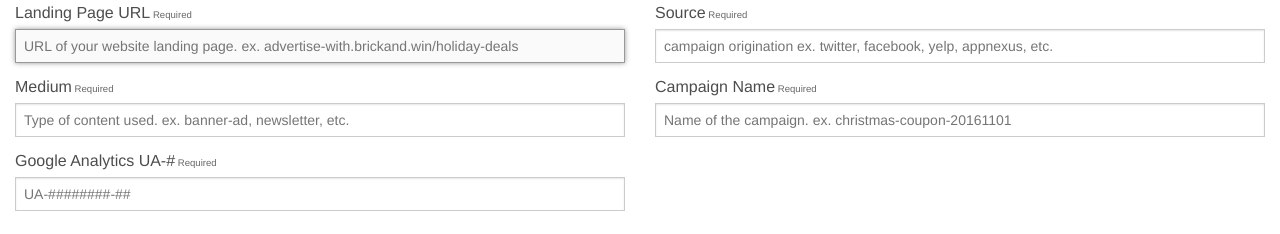
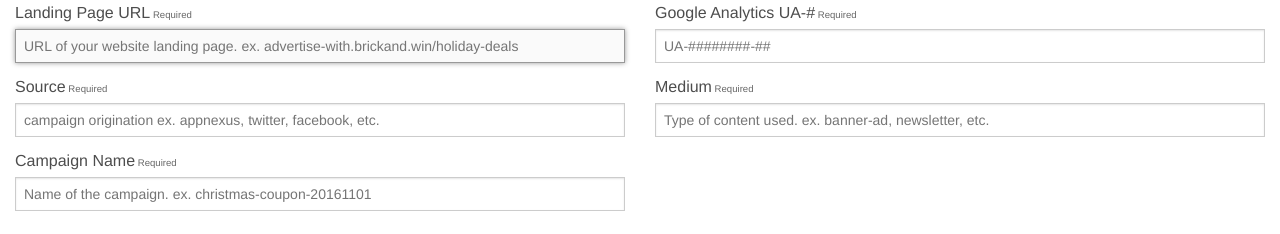
Before and after one commit to trybrick/report, a plain HTML site: page url-builder/index.html in a window 1280 px wide. Shown: the part 145-379 px from the top of the page. Drawn offline with nearby package versions, Linux system fonts and the light colour scheme.

Commit message:
Collect most important data early

```diff
--- a/url-builder/index.html
+++ b/url-builder/index.html
@@ -25,16 +25,16 @@
 
             </div>
             <div class="large-6 columns">
-                <label style="font-size:16px;">Source<small> required</small></label> <input type="text" ng-bind="?utm=" ng-model="data.source" placeholder="campaign origination ex. twitter, facebook, yelp, appnexus, etc.">
+                <label style="font-size:16px;">Google Analytics UA-#<small> required</small></label> <input type="text" ng-model="data.ua" autofocus="" placeholder="UA-########-##">
+            </div>
+            <div class="large-6 columns">
+                <label style="font-size:16px;">Source<small> required</small></label> <input type="text" ng-bind="?utm=" ng-model="data.source" placeholder="campaign origination ex. appnexus, twitter, facebook, etc.">
             </div>
             <div class="large-6 columns">
                 <label style="font-size:16px;">Medium<small> required</small></label> <input type="text" ng-model="data.medium" placeholder="Type of content used. ex. banner-ad, newsletter, etc.">
             </div>
             <div class="large-6 columns">
                 <label style="font-size:16px;">Campaign Name<small> required</small></label> <input type="text" ng-model="data.campaignName" placeholder="Name of the campaign. ex. christmas-coupon-20161101">
-            </div>
-            <div class="large-6 columns">
-                <label style="font-size:16px;">Google Analytics UA-#<small> required</small></label> <input type="text" ng-model="data.ua" autofocus="" placeholder="UA-########-##">
             </div>
             <div class="row">&nbsp;<br/></div>
 
```
